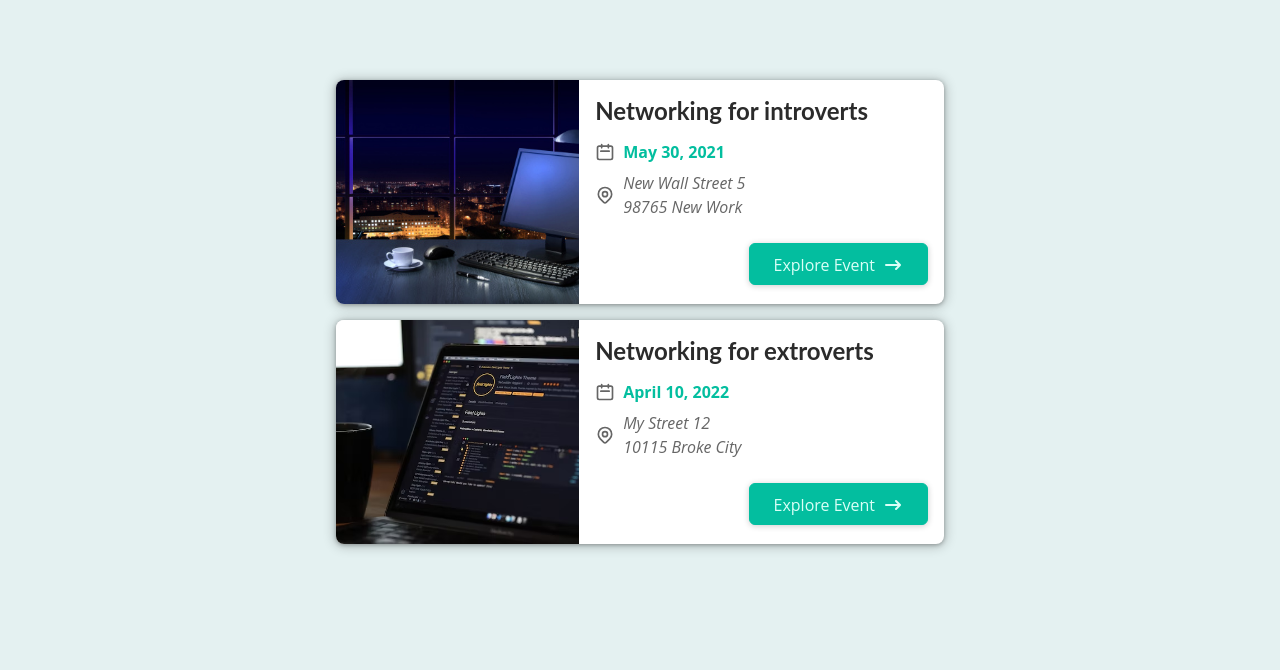
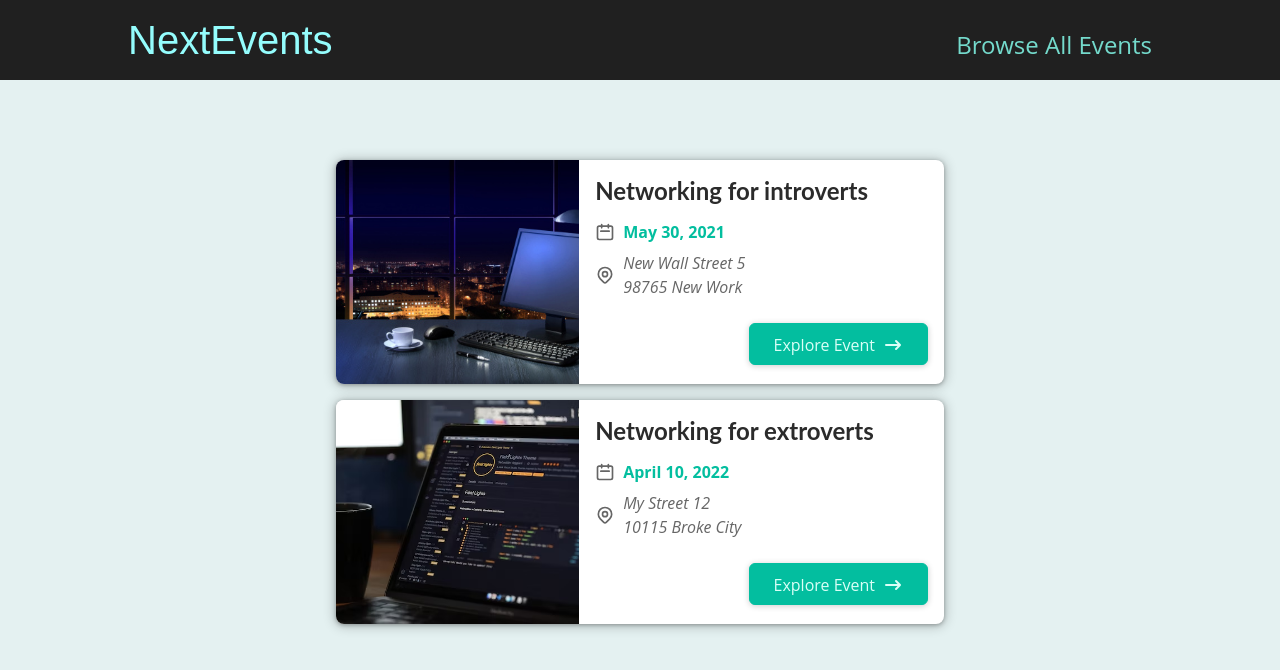
Before and after one commit to NourAlSalhi/Nextjs--routing, a Next.js app: page / in a window 1280 px wide. Shown: the top 670 px of the page. Built offline with nearby package versions, Linux system fonts and the light colour scheme.

Commit message:
add layout

```diff
--- a/components/layout/Layout.jsx
+++ b/components/layout/Layout.jsx
@@ -1,4 +1,4 @@
-import MainHeader from './main-header';
+import MainHeader from './MainHeader';
 
 const Layout = props => {
     return (
--- a/pages/_app.js
+++ b/pages/_app.js
@@ -1,5 +1,12 @@
 import '@/styles/globals.css'
+import Layout from '../components/layout/Layout';
 
-export default function App({ Component, pageProps }) {
-  return <Component {...pageProps} />
+function MyApp({ Component, pageProps }) {
+  return (
+    <Layout>
+      <Component {...pageProps} />
+    </Layout>
+  );
 }
+
+export default MyApp;
```
